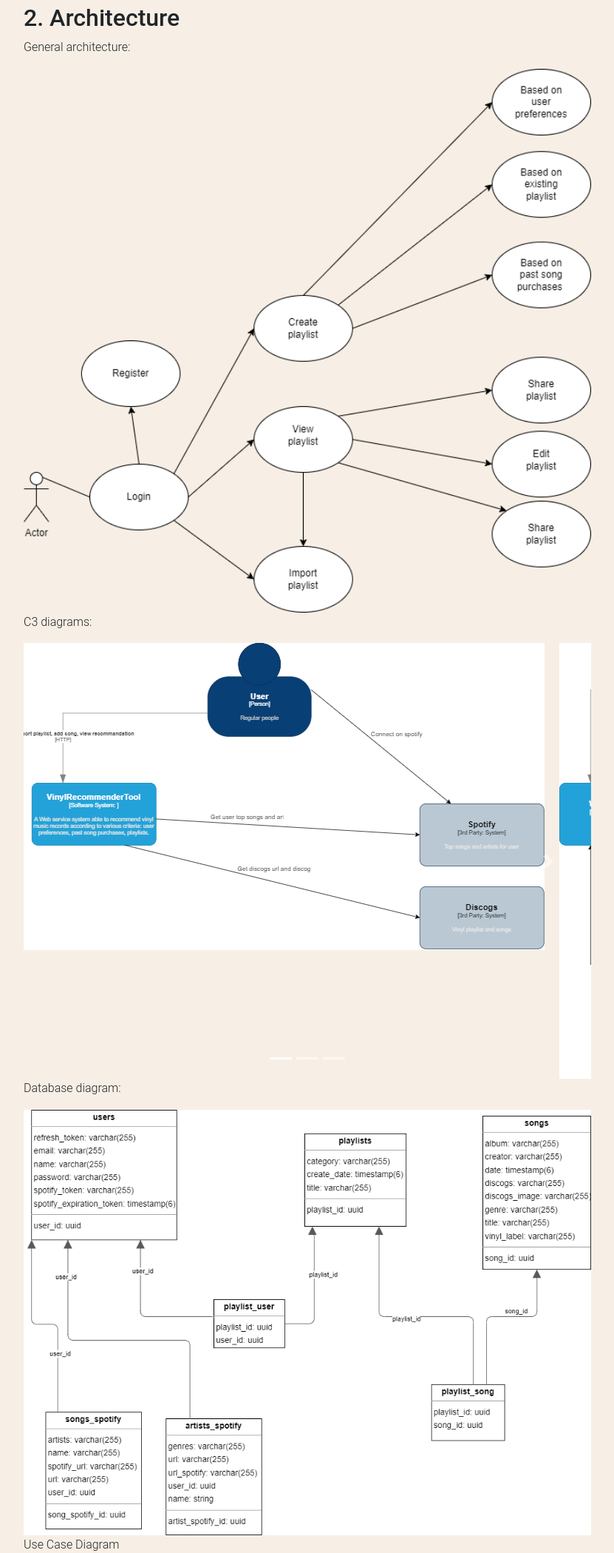
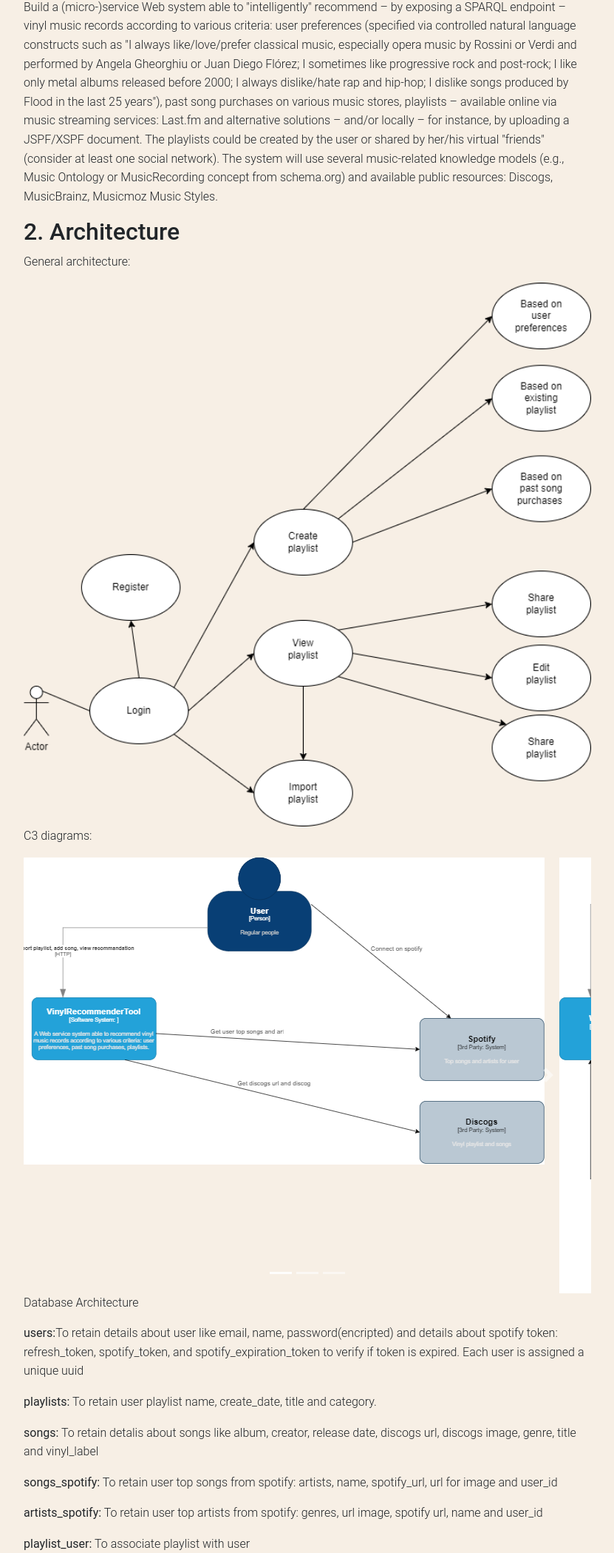
Before and after one commit to StratianuBianca/VIRE-WADe, a plain HTML site: page finalDocs/architecture/scholarly.html in a window 1280 px wide. Shown: the part 701-2800 px from the top of the page at 74% size, without its empty margins (224-1055 px from the left). Drawn offline with nearby package versions, Linux system fonts and the light colour scheme.

Commit message:
Update scholarly.html

```diff
--- a/finalDocs/architecture/scholarly.html
+++ b/finalDocs/architecture/scholarly.html
@@ -43,7 +43,7 @@
             <h2>Table of Contents</h2>
             <ul>
                 <li><a href="#abstract">Abstract</a></li>
-                <li><a href="#introduction">1. Introduction</a></li>
+                <li><a href="#introduction">1. Project description</a></li>
                 <li><a href="#architecture">2. Architecture</a></li>
                 <li><a href="#internal-data-structures">3. Internal Data Structures/Models</a></li>
                     <ul>
@@ -75,8 +75,8 @@
         </section>
 
         <section id="introduction">
-            <h2>1. Introduction</h2>
-            <p></p>
+            <h2>1. Project description</h2>
+            <p> Build a (micro-)service Web system able to "intelligently" recommend – by exposing a SPARQL endpoint – vinyl music records according to various criteria: user preferences (specified via controlled natural language constructs such as "I always like/love/prefer classical music, especially opera music by Rossini or Verdi and performed by Angela Gheorghiu or Juan Diego Flórez; I sometimes like progressive rock and post-rock; I like only metal albums released before 2000; I always dislike/hate rap and hip-hop; I dislike songs produced by Flood in the last 25 years"), past song purchases on various music stores, playlists – available online via music streaming services: Last.fm and alternative solutions – and/or locally – for instance, by uploading a JSPF/XSPF document. The playlists could be created by the user or shared by her/his virtual "friends" (consider at least one social network). The system will use several music-related knowledge models (e.g., Music Ontology or MusicRecording concept from schema.org) and available public resources: Discogs, MusicBrainz, Musicmoz Music Styles.</p>
         </section>
 
         <section id="architecture">
@@ -115,6 +115,14 @@
                   <span class="carousel-control-next-icon"></span>
                 </a>
             </div>
+            <p>Database Architecture</p>
+            <p><b>users:</b>To retain details about user like email, name, password(encripted) and details about spotify token: refresh_token, spotify_token, and spotify_expiration_token to verify if token is expired. Each user is assigned a unique uuid</p>
+            <p><b>playlists:</b> To retain user playlist name, create_date, title and category.</p>
+            <p><b>songs:</b> To retain detalis about songs like album, creator, release date, discogs url, discogs image, genre, title and vinyl_label</p>
+            <p><b>songs_spotify:</b> To retain user top songs from spotify: artists, name, spotify_url, url for image and user_id</p>
+            <p><b>artists_spotify:</b> To retain user top artists from spotify: genres, url image, spotify url, name and user_id</p>
+            <p><b>playlist_user:</b> To associate playlist with user</p>
+            <p><b>playlist_song:</b> To associate song with playlist</p>
             <p>Database diagram:</p>
             <div class="item">
                 <img src="C3/database.png" alt="database" style="width:100%;">
```
